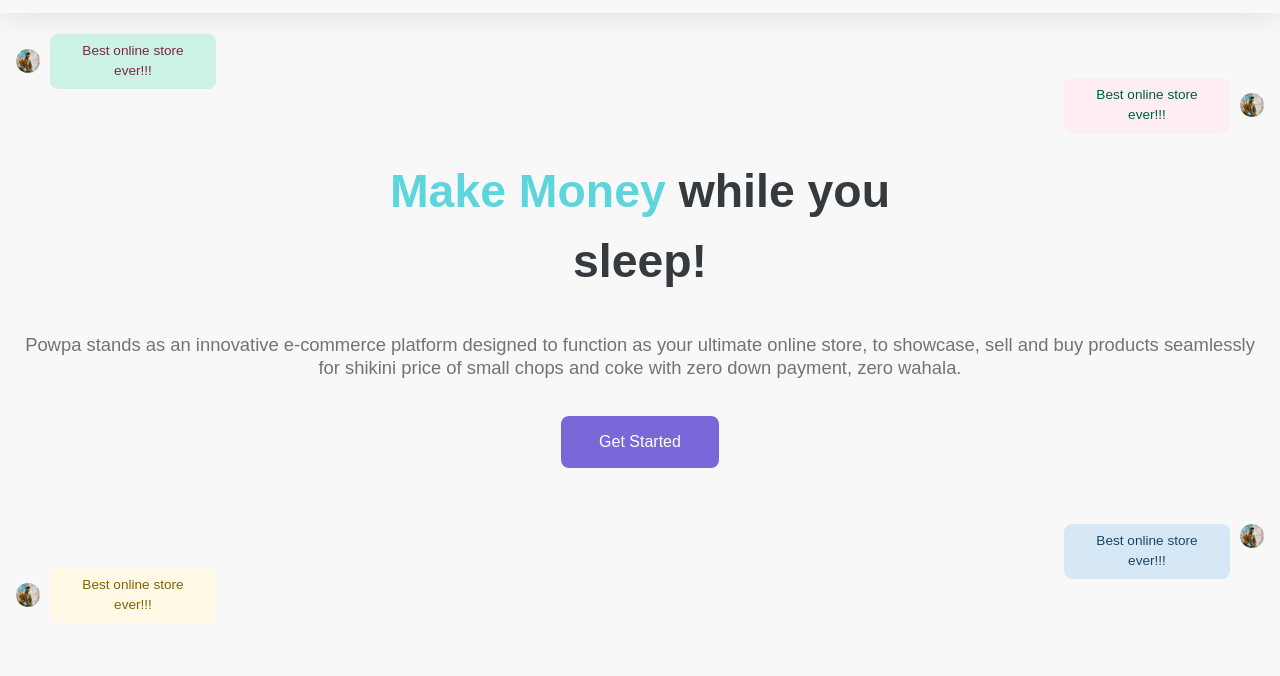
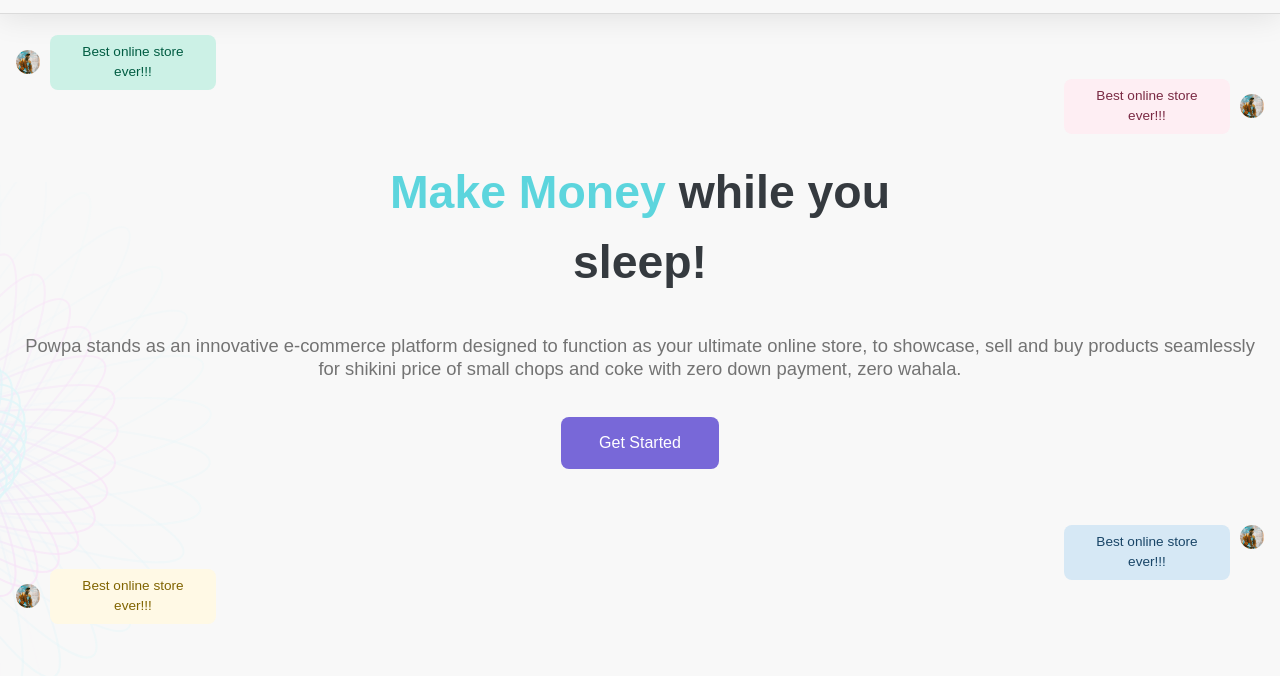
Before and after one commit to ameh-samson/powpa, a website: page index.html in a window 1280 px wide. Shown: the part 80-756 px from the top of the page. Drawn offline with Linux system fonts and the light colour scheme.

Commit message:
styles hero bg

```diff
--- a/index.html
+++ b/index.html
@@ -33,6 +33,7 @@
 
       <!-- HERO SECTION START HERE-->
       <main class="hero">
+        <img src="./src/assets/img/bg-1.svg" alt="" class="bg-svg-1" />
         <div class="container hero-container">
           <div class="hero_content row">
             <!-- customer's comment here -->
@@ -87,6 +88,8 @@
             <img src="src/assets/img/video.png" alt="" />
           </div>
         </div>
+
+        <img src="./src/assets/img/bg-2.svg" alt="" class="bg-svg-2" />
       </main>
       <!-- HERO SECTION END HERE -->
 
--- a/src/scss/components/_header.scss
+++ b/src/scss/components/_header.scss
@@ -2,6 +2,7 @@
   background: $bg-color;
   padding-block: 1em;
   box-shadow: 0px 2px 30px 0px #0000001a;
+  border-bottom: 1px solid $btn-color;
 
   .logo {
     width: 50px;
--- a/src/scss/components/_hero.scss
+++ b/src/scss/components/_hero.scss
@@ -1,4 +1,24 @@
 .hero {
+  position: relative;
+
+  .bg-svg-1,
+  .bg-svg-2 {
+    position: absolute;
+    width: 328px;
+  }
+
+  .bg-svg-1 {
+    top: 168px;
+    left: -100px;
+    z-index: -1;
+    opacity: 0.1;
+  }
+
+  .bg-svg-2 {
+    right: 0;
+    bottom: -350px;
+  }
+
   .hero-container {
     .hero_content {
       flex-direction: column;
@@ -52,13 +72,13 @@
           &:nth-child(1) {
             p {
               background: $color-secondary;
-              color: $text-color-hero-comment1;
+              color: $text-color-hero-comment2;
             }
           }
           &:nth-child(2) {
             p {
               background: $color-accent-light;
-              color: $text-color-hero-comment2;
+              color: $text-color-hero-comment1;
             }
           }
           &:nth-of-type(3) {
```
Also changed, not shown: ReadMe.md, src/assets/img/bg-2.svg (added), src/css/style.css, 1 other file.
